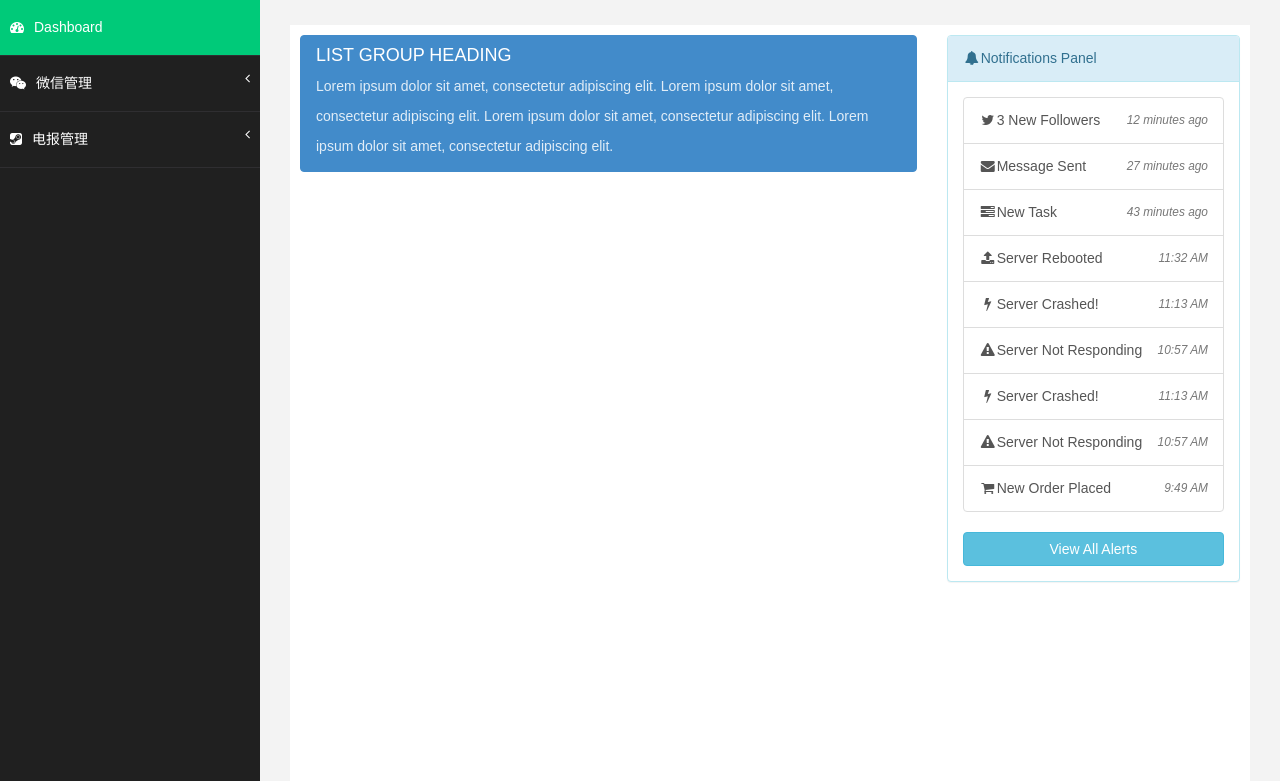
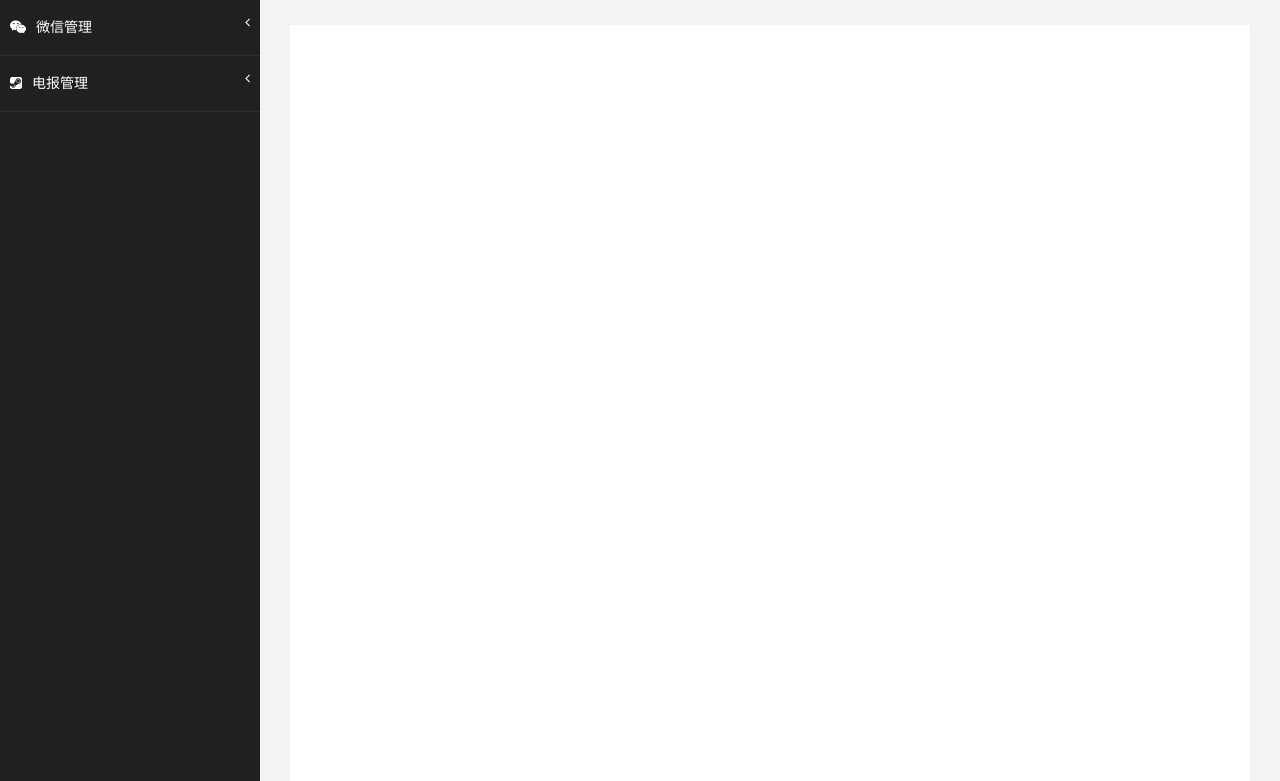
Before and after one commit to wanfg2580/Bot, a Python web app: template templates/index.html in a window 1280 px wide. Shown: the part 75-856 px from the top of the page. Run offline with Jinja, Linux system fonts and the light colour scheme; the template is opened without the code that fills it, so the values that code supplies are empty; some libraries are stand-ins or nearby versions; some web fonts are replaced.

Commit message:
fix page display

```diff
--- a/templates/bots/wechat-messages.html
+++ b/templates/bots/wechat-messages.html
@@ -31,9 +31,6 @@
     <nav class="navbar-default navbar-side" role="navigation">
         <div class="sidebar-collapse">
             <ul class="nav" id="main-menu">
-                <li>
-                    <a href=""><i class="fa fa-dashboard"></i>Dashboard</a>
-                </li>
                 <li>
                     <a href="#"><i class="fa fa-wechat "></i>微信管理 <span class="fa arrow"></span></a>
                     <ul class="nav nav-second-level">
--- a/templates/index.html
+++ b/templates/index.html
@@ -32,9 +32,6 @@
         <div class="sidebar-collapse">
             <ul class="nav" id="main-menu">
                 <li>
-                    <a class="active-menu" href=""><i class="fa fa-dashboard"></i>Dashboard</a>
-                </li>
-                <li>
                     <a href="#"><i class="fa fa-wechat "></i>微信管理 <span class="fa arrow"></span></a>
                     <ul class="nav nav-second-level">
                         <li>
@@ -62,90 +59,6 @@
         <div id="page-inner">
             <div class="row">
                 <div class="col">
-
-                </div>
-            </div>
-
-            <!-- /. ROW  -->
-            <div class="row">
-
-                <div class="col-md-8">
-                    <div class="list-group">
-                        <a href="#" class="list-group-item active">
-                            <h4 class="list-group-item-heading">LIST GROUP HEADING</h4>
-                            <p class="list-group-item-text" style="line-height: 30px;">
-                                Lorem ipsum dolor sit amet, consectetur adipiscing elit.
-                                Lorem ipsum dolor sit amet, consectetur adipiscing elit.
-                                Lorem ipsum dolor sit amet, consectetur adipiscing elit.
-                                Lorem ipsum dolor sit amet, consectetur adipiscing elit.
-                            </p>
-                        </a>
-                    </div>
-                    <br/>
-                    <!-- 16:9 aspect ratio -->
-
-                </div>
-                <div class="col-md-4">
-                    <div class="panel panel-info">
-                        <div class="panel-heading">
-                            <i class="fa fa-bell fa-fw"></i>Notifications Panel
-                        </div>
-
-                        <div class="panel-body">
-                            <div class="list-group">
-
-                                <a href="#" class="list-group-item">
-                                    <i class="fa fa-twitter fa-fw"></i>3 New Followers
-                                    <span class="pull-right text-muted small"><em>12 minutes ago</em>
-                                    </span>
-                                </a>
-                                <a href="#" class="list-group-item">
-                                    <i class="fa fa-envelope fa-fw"></i>Message Sent
-                                    <span class="pull-right text-muted small"><em>27 minutes ago</em>
-                                    </span>
-                                </a>
-                                <a href="#" class="list-group-item">
-                                    <i class="fa fa-tasks fa-fw"></i>New Task
-                                    <span class="pull-right text-muted small"><em>43 minutes ago</em>
-                                    </span>
-                                </a>
-                                <a href="#" class="list-group-item">
-                                    <i class="fa fa-upload fa-fw"></i>Server Rebooted
-                                    <span class="pull-right text-muted small"><em>11:32 AM</em>
-                                    </span>
-                                </a>
-                                <a href="#" class="list-group-item">
-                                    <i class="fa fa-bolt fa-fw"></i>Server Crashed!
-                                    <span class="pull-right text-muted small"><em>11:13 AM</em>
-                                    </span>
-                                </a>
-                                <a href="#" class="list-group-item">
-                                    <i class="fa fa-warning fa-fw"></i>Server Not Responding
-                                    <span class="pull-right text-muted small"><em>10:57 AM</em>
-                                    </span>
-                                </a>
-
-                                <a href="#" class="list-group-item">
-                                    <i class="fa fa-bolt fa-fw"></i>Server Crashed!
-                                    <span class="pull-right text-muted small"><em>11:13 AM</em>
-                                    </span>
-                                </a>
-                                <a href="#" class="list-group-item">
-                                    <i class="fa fa-warning fa-fw"></i>Server Not Responding
-                                    <span class="pull-right text-muted small"><em>10:57 AM</em>
-                                    </span>
-                                </a>
-                                <a href="#" class="list-group-item">
-                                    <i class="fa fa-shopping-cart fa-fw"></i>New Order Placed
-                                    <span class="pull-right text-muted small"><em>9:49 AM</em>
-                                    </span>
-                                </a>
-                            </div>
-                            <!-- /.list-group -->
-                            <a href="#" class="btn btn-info btn-block">View All Alerts</a>
-                        </div>
-
-                    </div>
                 </div>
             </div>
         </div>
```
Also changed, not shown: templates/bots/tele-bot.html (+4 -7 lines), templates/bots/wechat-admin.html (+2 -5 lines).
